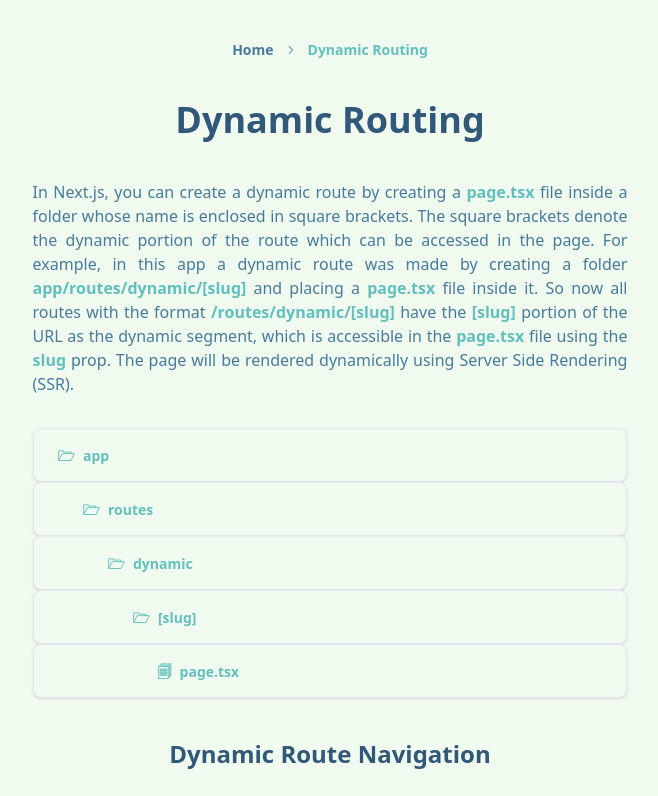
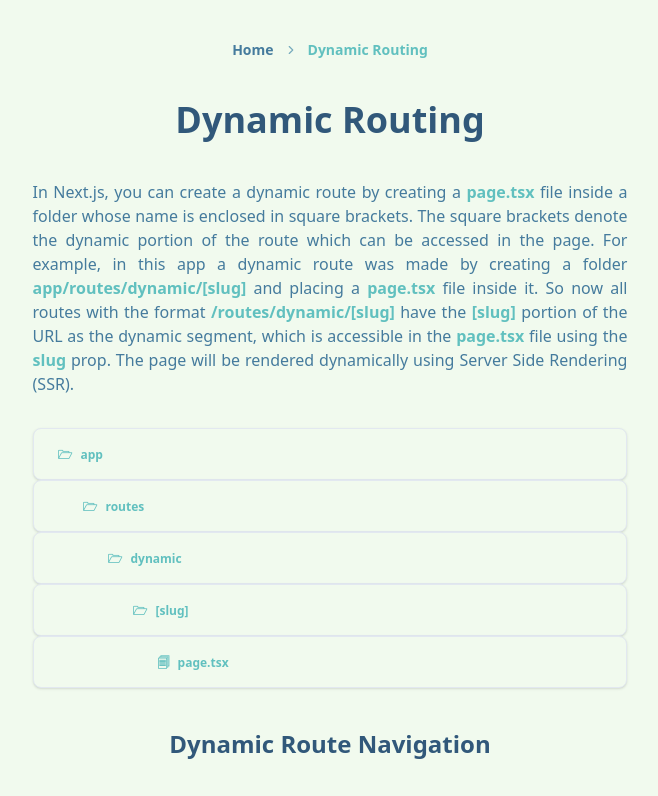
Before and after one commit to cragtok/next_js_features_app, a Next.js app: page /routes/dynamic in a window 1280 px wide. Shown: the top 796 px of the page, without its empty margins (310-968 px from the left). Built offline with nearby package versions, Linux system fonts and the light colour scheme.

Commit message:
feat: smaller text size for folder structure visualization

```diff
--- a/app/routes/dynamic/page.tsx
+++ b/app/routes/dynamic/page.tsx
@@ -35,7 +35,7 @@
                     Rendering (SSR).
                 </ParagraphWrapper>
 
-                <div className="max-[300px]:text-xs text-sm">
+                <div className="text-xs">
                     <FolderStructureCards
                         folderPath={[
                             "app",
--- a/app/routes/static/page.tsx
+++ b/app/routes/static/page.tsx
@@ -32,7 +32,7 @@
                     of the file path appears in the URL route.
                 </ParagraphWrapper>
 
-                <div className="text-sm">
+                <div className="text-xs">
                     <FolderStructureCards
                         folderPath={["app", "routes", "static", "page.tsx"]}
                     />
```
